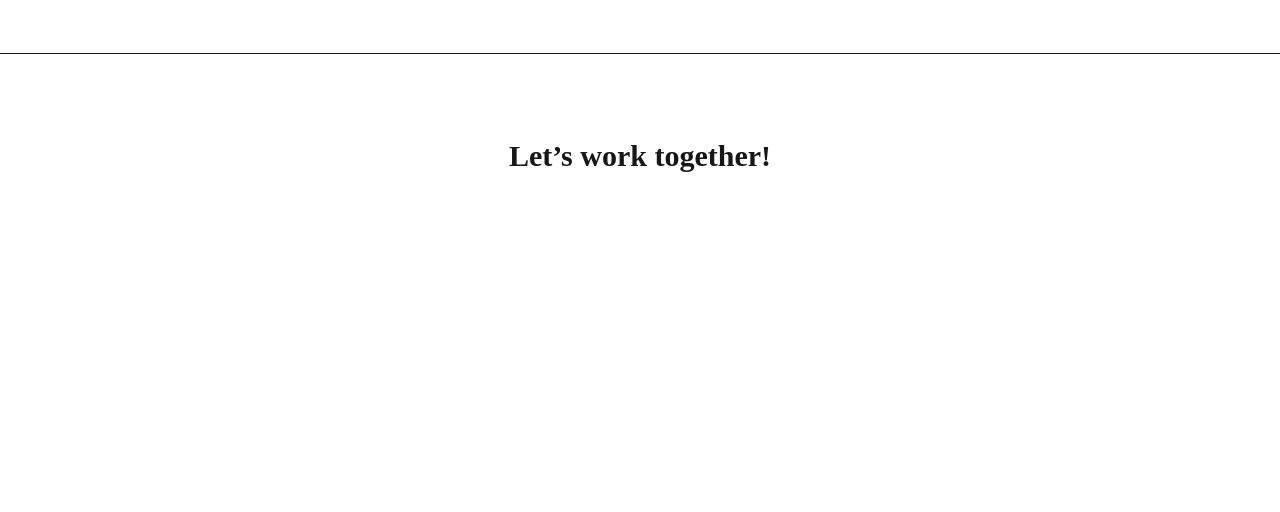
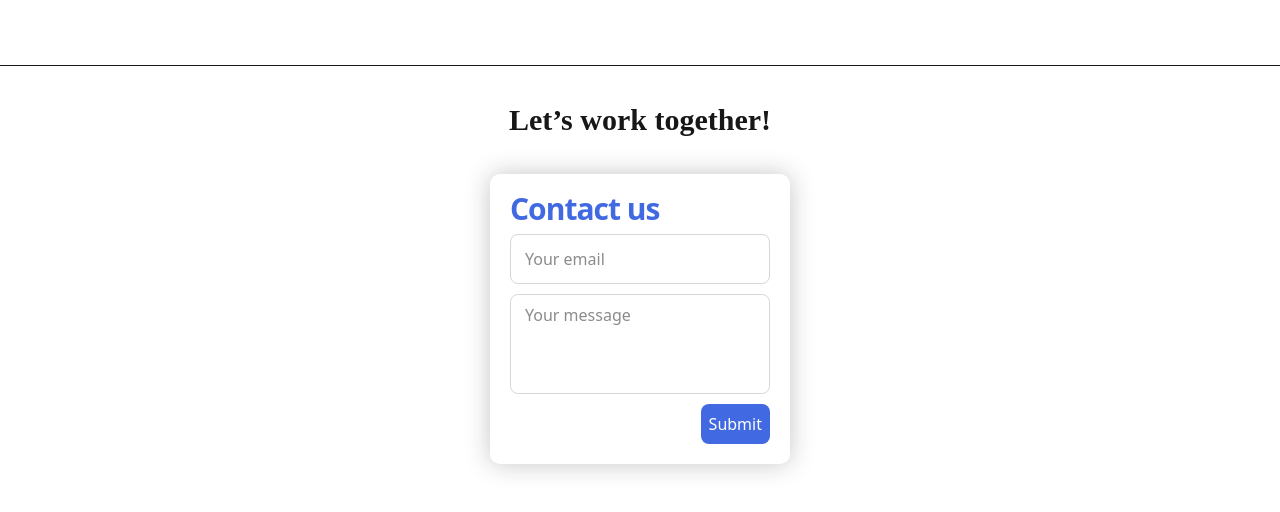
Before and after one commit to ClaraIForwood/Indie-site, a Next.js app: page / in a window 1280 px wide. Shown: the part 1206-1718 px from the top of the page. Before the commit the page ends 1516 px from the top, so only its background shows below. Built offline with nearby package versions, Linux system fonts and the light colour scheme.

Commit message:
Backup snapshot before Vercel deploy

```diff
--- a/package.json
+++ b/package.json
@@ -12,6 +12,7 @@
     "@react-three/drei": "^10.7.7",
     "@react-three/fiber": "^9.5.0",
     "next": "16.1.4",
+    "nodemailer": "^8.0.0",
     "react": "19.2.3",
     "react-dom": "19.2.3",
     "three": "^0.166.1"
--- /dev/null
+++ b/src/app/api/contact/route.ts
@@ -0,0 +1,73 @@
+import nodemailer from "nodemailer";
+
+const { CONTACT_SMTP_HOST, CONTACT_SMTP_PORT, CONTACT_SMTP_USER, CONTACT_SMTP_PASS, CONTACT_FROM } = process.env;
+
+const CONTACT_TO = process.env.CONTACT_TO ?? "clara.forwood@gmail.com";
+
+function jsonResponse(body: unknown, status = 200) {
+  return new Response(JSON.stringify(body), {
+    status,
+    headers: { "content-type": "application/json" },
+  });
+}
+
+export async function POST(request: Request) {
+  if (!CONTACT_SMTP_HOST || !CONTACT_SMTP_PORT || !CONTACT_SMTP_USER || !CONTACT_SMTP_PASS || !CONTACT_FROM) {
+    return jsonResponse(
+      {
+        error:
+          "Email service is not configured. Please set CONTACT_SMTP_HOST, CONTACT_SMTP_PORT, CONTACT_SMTP_USER, CONTACT_SMTP_PASS, and CONTACT_FROM.",
+      },
+      500,
+    );
+  }
+
+  let email = "";
+  let message = "";
+
+  const contentType = request.headers.get("content-type") ?? "";
+
+  try {
+    if (contentType.includes("application/json")) {
+      const body = (await request.json()) as { email?: string; message?: string };
+      email = body.email?.trim() ?? "";
+      message = body.message?.trim() ?? "";
+    } else {
+      const formData = await request.formData();
+      email = String(formData.get("email") ?? "").trim();
+      message = String(formData.get("message") ?? "").trim();
+    }
+  } catch {
+    return jsonResponse({ error: "Invalid request payload." }, 400);
+  }
+
+  if (!email || !message) {
+    return jsonResponse({ error: "Email and message are required." }, 400);
+  }
+
+  const port = Number(CONTACT_SMTP_PORT);
+  const transporter = nodemailer.createTransport({
+    host: CONTACT_SMTP_HOST,
+    port,
+    secure: port === 465,
+    auth: {
+      user: CONTACT_SMTP_USER,
+      pass: CONTACT_SMTP_PASS,
+    },
+  });
+
+  try {
+    await transporter.sendMail({
+      from: CONTACT_FROM,
+      to: CONTACT_TO,
+      replyTo: email,
+      subject: `New message from ${email}`,
+      text: message,
+    });
+
+    return jsonResponse({ ok: true });
+  } catch (error) {
+    console.error("Contact form email failed", error);
+    return jsonResponse({ error: "Unable to send message right now." }, 500);
+  }
+}
--- a/src/app/electronics/page.tsx
+++ b/src/app/electronics/page.tsx
@@ -16,7 +16,7 @@ export default function ElectronicsPage() {
               alt="University of Exeter logo"
               width={280}
               height={100}
-              className="h-auto w-40 shrink-0 object-contain sm:w-[280px]"
+              className="h-auto w-40 shrink-0 object-contain sm:w-70"
               sizes="(min-width: 640px) 280px, 160px"
             />
             <div className="flex-1 text-center leading-tight sm:text-left">
--- a/src/app/globals.css
+++ b/src/app/globals.css
@@ -8,3 +8,59 @@ a {
   font-family: K2D;
   text-decoration: none;
 }
+
+.form {
+  position: relative;
+  display: flex;
+  align-items: flex-start;
+  flex-direction: column;
+  gap: 10px;
+  width: 300px;
+  background-color: white;
+  padding: 20px;
+  border-radius: 10px;
+  box-shadow: 0 0 24px rgba(27, 26, 26, 0.25);
+}
+
+.form .title {
+  color: royalblue;
+  font-size: 30px;
+  font-weight: 600;
+  letter-spacing: -1px;
+  line-height: 30px;
+  display: flex;
+  align-items: center;
+  justify-content: center;
+}
+
+.form input {
+  outline: 0;
+  border: 1px solid rgb(219, 213, 213);
+  padding: 8px 14px;
+  border-radius: 8px;
+  width: 100%;
+  height: 50px;
+}
+
+.form textarea {
+  border-radius: 8px;
+  height: 100px;
+  width: 100%;
+  resize: none;
+  outline: 0;
+  padding: 8px 14px;
+  border: 1px solid rgb(219, 213, 213);
+}
+
+.form button {
+  align-self: flex-end;
+  padding: 8px;
+  outline: 0;
+  border: 0;
+  border-radius: 8px;
+  font-size: 16px;
+  font-weight: 500;
+  background-color: royalblue;
+  color: #fff;
+  cursor: pointer;
+}
--- a/src/components/Footer.tsx
+++ b/src/components/Footer.tsx
@@ -1,7 +1,66 @@
+"use client";
+
+import { useState, type FormEvent } from "react";
+
 export default function Footer() {
+  const [status, setStatus] = useState<"idle" | "sending" | "success" | "error">("idle");
+  const [errorMessage, setErrorMessage] = useState("");
+
+  const handleSubmit = async (event: FormEvent<HTMLFormElement>) => {
+    event.preventDefault();
+    setStatus("sending");
+    setErrorMessage("");
+
+    const form = event.currentTarget;
+    const formData = new FormData(form);
+
+    try {
+      const response = await fetch("/api/contact", {
+        method: "POST",
+        body: formData,
+      });
+
+      if (!response.ok) {
+        const data = await response.json().catch(() => null);
+        throw new Error(data?.error || "Failed to send your message.");
+      }
+
+      form.reset();
+      setStatus("success");
+    } catch (error) {
+      setStatus("error");
+      setErrorMessage(error instanceof Error ? error.message : "Failed to send your message.");
+    }
+  };
+
   return (
-    <footer id="contact" className="border-t pt-10 pb-20 text-center">
-      <h2 className="text-3xl font-semibold mb-4 pb-10 py-11">{"Let\u2019s work together!"}</h2>
+    <footer id="contact" className="border-t pt-4 pb-15 text-center">
+      <h2 className="text-3xl font-semibold mb-4 pb-5 py-5">{"Let\u2019s work together!"}</h2>
+      <div className="flex flex-col items-center gap-10">
+
+        <form className="form text-left" onSubmit={handleSubmit}>
+          <div className="title">Contact us</div>
+          <input
+            type="email"
+            name="email"
+            placeholder="Your email"
+            className="input"
+            aria-label="Your email"
+            required
+          />
+          <textarea name="message" placeholder="Your message" aria-label="Your message" required />
+          <div className="flex w-full items-center justify-between gap-3">
+            <p className="text-sm text-neutral-600" aria-live="polite">
+              {status === "sending" && "Sending..."}
+              {status === "success" && "Thanks! Your message has been sent."}
+              {status === "error" && errorMessage}
+            </p>
+            <button type="submit" disabled={status === "sending"}>
+              Submit
+            </button>
+          </div>
+        </form>
+
         <div className="flex items-center justify-center gap-8">
           <a href="https://www.linkedin.com/in/clara-forwood-5272ba268/">
             <img
@@ -9,7 +68,7 @@ export default function Footer() {
               alt="footer link"
               loading="lazy"
               decoding="async"
-            className="hidden dark:block drop-shadow-sm max-w-30 h-auto mx-auto transition duration-150 ease-in-out hover:scale-110"
+              className="hidden dark:block max-w-30 h-auto mx-auto transition duration-150 ease-in-out hover:scale-110"
               src="/li-logo.png"
             />
           </a>
@@ -24,6 +83,7 @@ export default function Footer() {
             />
           </a>
         </div>
+      </div>
     </footer>
   );
 }
--- a/src/components/Hero.tsx
+++ b/src/components/Hero.tsx
@@ -12,7 +12,7 @@ export default function Hero() {
         />
       </div>
       <div className="max-w-xl rounded-md px-2">
-        <h1 className="text-3xl font-bold text-neutral-900 sm:text-4xl md:text-5xl">
+        <h1 className="text-3xl font-bold text-black sm:text-4xl md:text-5xl">
           Hello World!
         </h1>
         <p className="mt-4 text-base sm:text-lg md:text-2xl">
--- a/src/components/Nav.tsx
+++ b/src/components/Nav.tsx
@@ -3,14 +3,14 @@ export default function Nav() {
     <header className="px-4 pt-4 sm:px-6">
       <div className="flex flex-col items-start gap-2 sm:flex-row sm:items-center sm:justify-between">
         <a
-          className="text-2xl font-bold text-[#811c1c] sm:text-4xl md:text-5xl"
+          className="text-2xl font-bold text-[#4d082a] sm:text-4xl md:text-6xl"
           style={{ fontFamily: "'K2D', sans-serif" }}
           href="/"
         >
           Clara Forwood
         </a>
         <a
-          className="text-base font-semibold text-[#811c1c] hover:underline sm:text-lg md:text-2xl"
+          className="text-base font-semibold text-[#4d082a] hover:underline sm:text-lg md:text-5xl"
           style={{ fontFamily: "'K2D', sans-serif" }}
           href="#contact"
         >
```
Also changed, not shown: 1 other file (tests, documents, lock files or other folders). Lines whose indentation alone changed are shown as unchanged.
